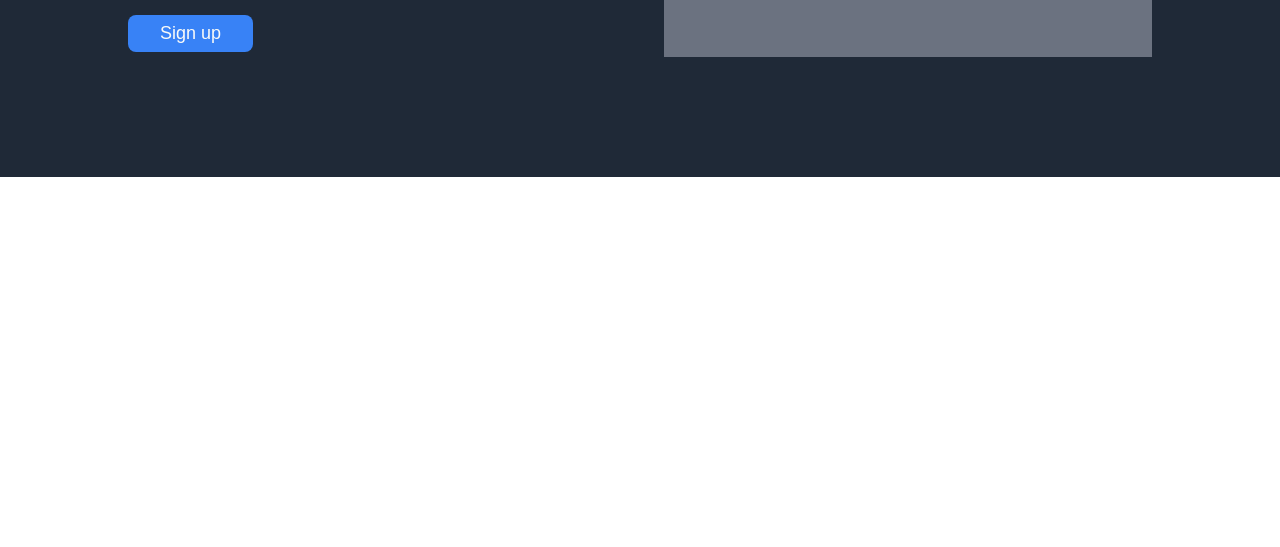
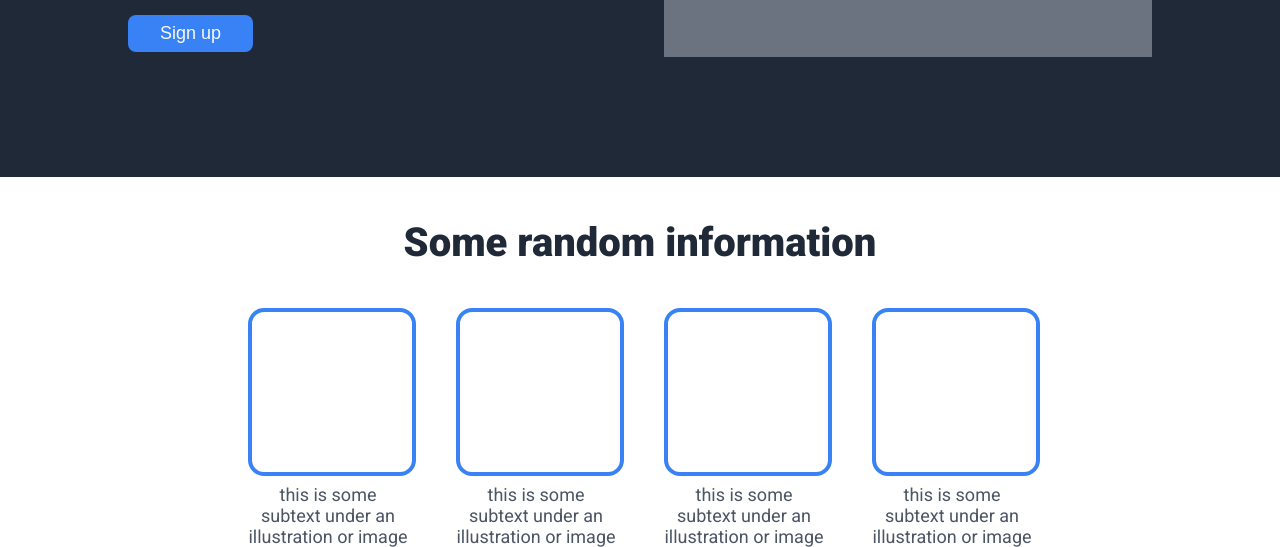
Before and after one commit to corgi01996/landing-page, a plain HTML site: page index.html in a window 1280 px wide. Shown: the part 323-870 px from the top of the page. Before the commit the page ends 800 px from the top, so only its background shows below. Drawn offline with Linux system fonts and the light colour scheme.

Commit message:
Finished middle section

```diff
--- a/index.html
+++ b/index.html
@@ -32,5 +32,26 @@
             <div class="top-image">this is a placeholder for an image</div>
         </div>
     </div>
+    <div class="middle-container">
+        <header>Some random information</header>
+        <div class="boxes">
+            <div class="card">
+                <div class="middle-image"></div>
+                <div class="middle-text">this is some subtext under an illustration or image</div>
+            </div>
+            <div class="card">
+                <div class="middle-image"></div>
+                <div class="middle-text">this is some subtext under an illustration or image</div>
+            </div>
+            <div class="card">
+                <div class="middle-image"></div>
+                <div class="middle-text">this is some subtext under an illustration or image</div>
+            </div>
+            <div class="card">
+                <div class="middle-image"></div>
+                <div class="middle-text">this is some subtext under an illustration or image</div>
+            </div>
+        </div>
+    </div>
 </body>
 </html>
--- a/style.css
+++ b/style.css
@@ -75,3 +75,42 @@ body {
     justify-content: center;
     align-items: center;
 }
+
+.middle-container {
+    display: flex;
+    justify-content: center;
+    align-items: center;
+    max-width: 1024px;
+    flex-direction: column;
+    margin: 0 auto;
+}
+
+.middle-container header {
+    font-size: 40px;
+    font-weight: 800;
+    color: #1f2937;
+    padding: 42px 0;
+}
+
+.boxes {
+    display: flex;
+    gap: 48px;
+}
+
+.card {
+    width: 160px;
+}
+
+.middle-image {
+    border: 4px solid #3882f6;
+    border-radius: 16px;
+    height: 160px;
+    width: 160px;
+}
+
+.middle-text {
+    text-align: center;
+    font-size: 18px;
+    margin-top: 8px;
+    color: #4b5563;
+}
```
